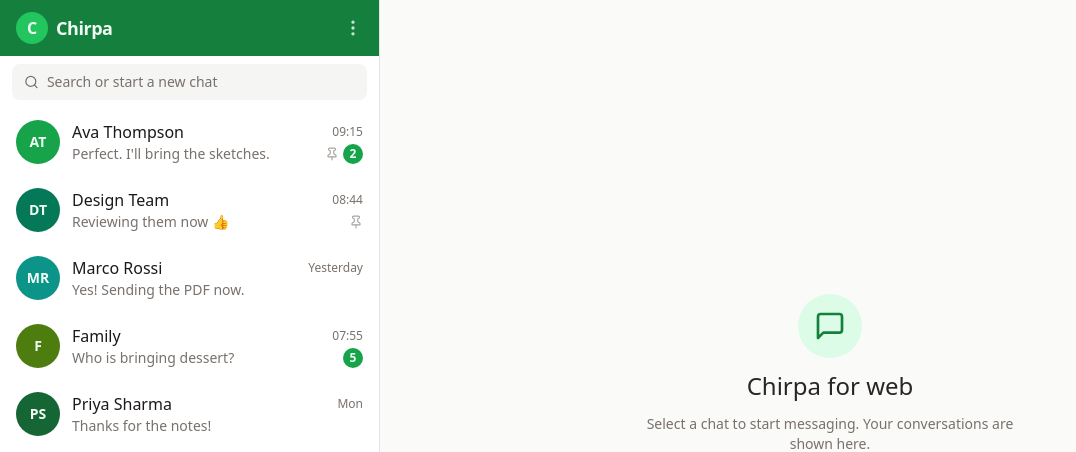
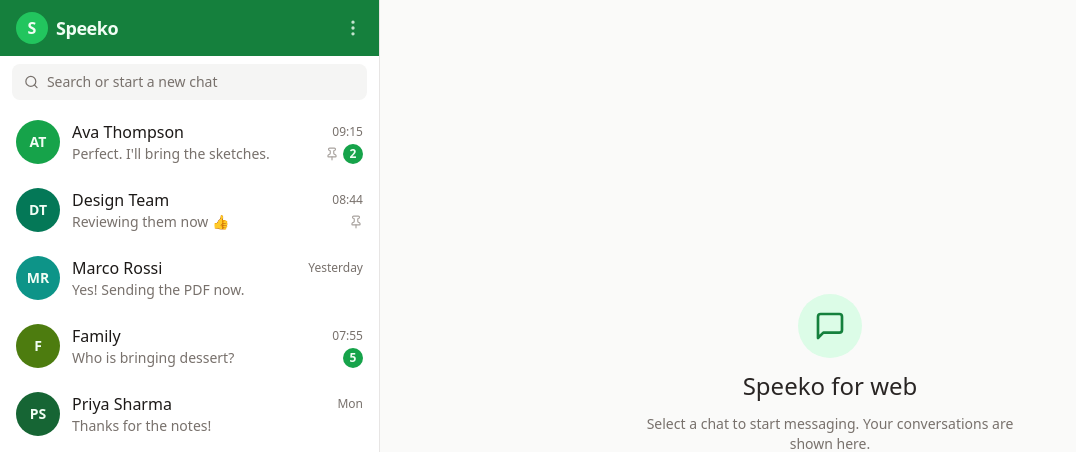
Before and after one commit to adeelsshahzad/speeko, a React (Vite) app: page / in a window 1280 px wide. Shown: the top 452 px of the page, without its empty margins (0-1076 px from the left). Built offline with nearby package versions, Linux system fonts and the light colour scheme.

Commit message:
Updated project files

```diff
--- a/src/pages/Index.tsx
+++ b/src/pages/Index.tsx
@@ -216,8 +216,8 @@ export default function Index() {
       >
         <header className="flex items-center justify-between bg-green-700 px-4 py-3 text-green-50">
           <div className="flex items-center gap-2">
-            <div className="flex h-8 w-8 items-center justify-center rounded-full bg-green-500 font-bold">C</div>
-            <h1 className="text-lg font-semibold tracking-tight">Chirpa</h1>
+            <div className="flex h-8 w-8 items-center justify-center rounded-full bg-green-500 font-bold">S</div>
+            <h1 className="text-lg font-semibold tracking-tight">Speeko</h1>
           </div>
           <MoreVertical className="h-5 w-5 opacity-80" />
         </header>
@@ -376,7 +376,7 @@ export default function Index() {
             <div className="flex h-16 w-16 items-center justify-center rounded-full bg-green-100 text-green-700">
               <MessageSquare className="h-8 w-8" />
             </div>
-            <h2 className="text-2xl font-light text-stone-800">Chirpa for web</h2>
+            <h2 className="text-2xl font-light text-stone-800">Speeko for web</h2>
             <p className="max-w-sm text-sm text-stone-500">
               Select a chat to start messaging. Your conversations are shown here.
             </p>
```
